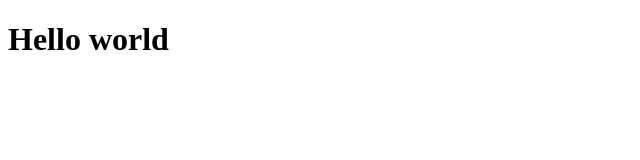
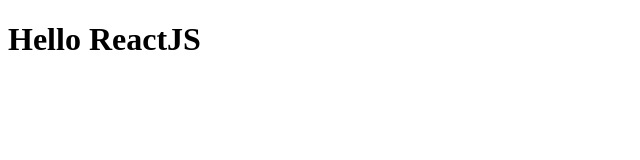
Before and after one commit to palachini/Entendendo-a-Estrutura-do-React, a React app: page / in a window 1280 px wide. Shown: the top 160 px of the page, without its empty margins (0-640 px from the left). Built offline with nearby package versions, Linux system fonts and the light colour scheme.

Commit message:
config webpack server

```diff
--- a/package.json
+++ b/package.json
@@ -15,6 +15,7 @@
     "babel-loader": "^8.2.5",
     "html-webpack-plugin": "^5.5.0",
     "webpack": "^5.73.0",
-    "webpack-cli": "^4.10.0"
+    "webpack-cli": "^4.10.0",
+    "webpack-dev-server": "^4.9.3"
   }
 }
--- a/src/App.jsx
+++ b/src/App.jsx
@@ -1,3 +1,3 @@
 export function App() {
-  return <h1>Hello world</h1>
+  return <h1>Hello ReactJS</h1>
 }
--- a/webpack.config.js
+++ b/webpack.config.js
@@ -10,6 +10,9 @@
   },
   resolve: {
     extensions: ['.js', '.jsx'],
+  },
+  devServer: {
+    static: path.resolve(__dirname,'public')
   },
   plugins: [
     new HtmlWebpackPlugin({
```
Also changed, not shown: 1 other file (tests, documents, lock files or other folders).
